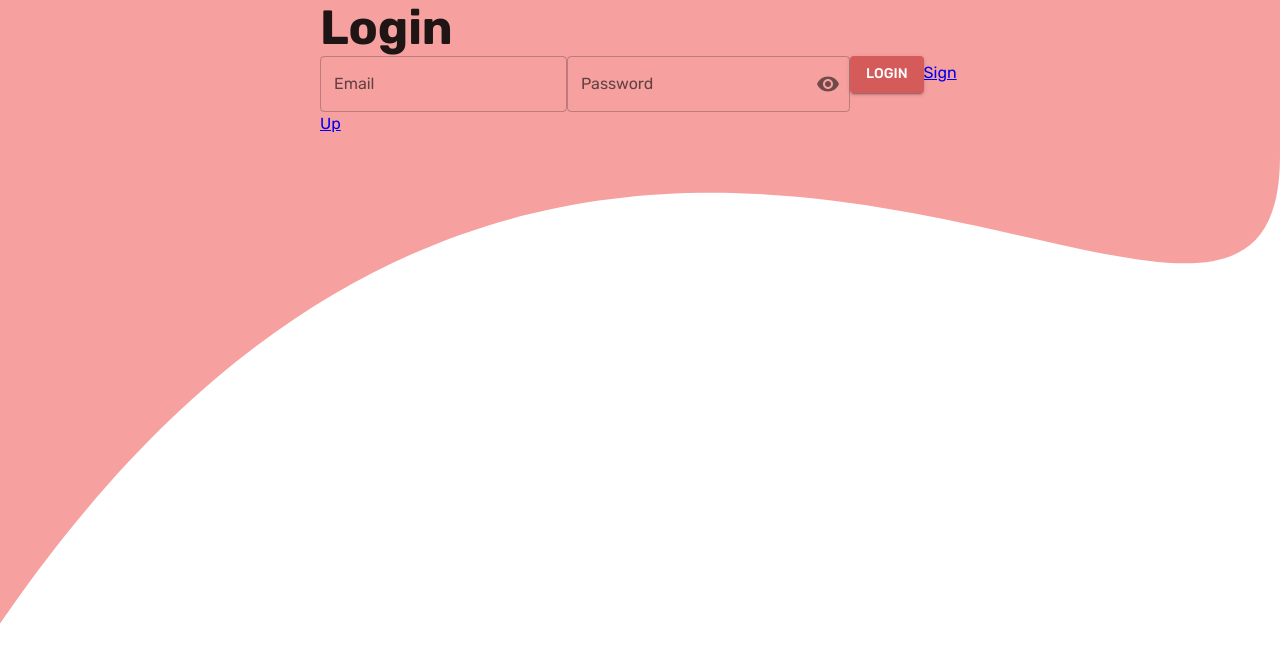
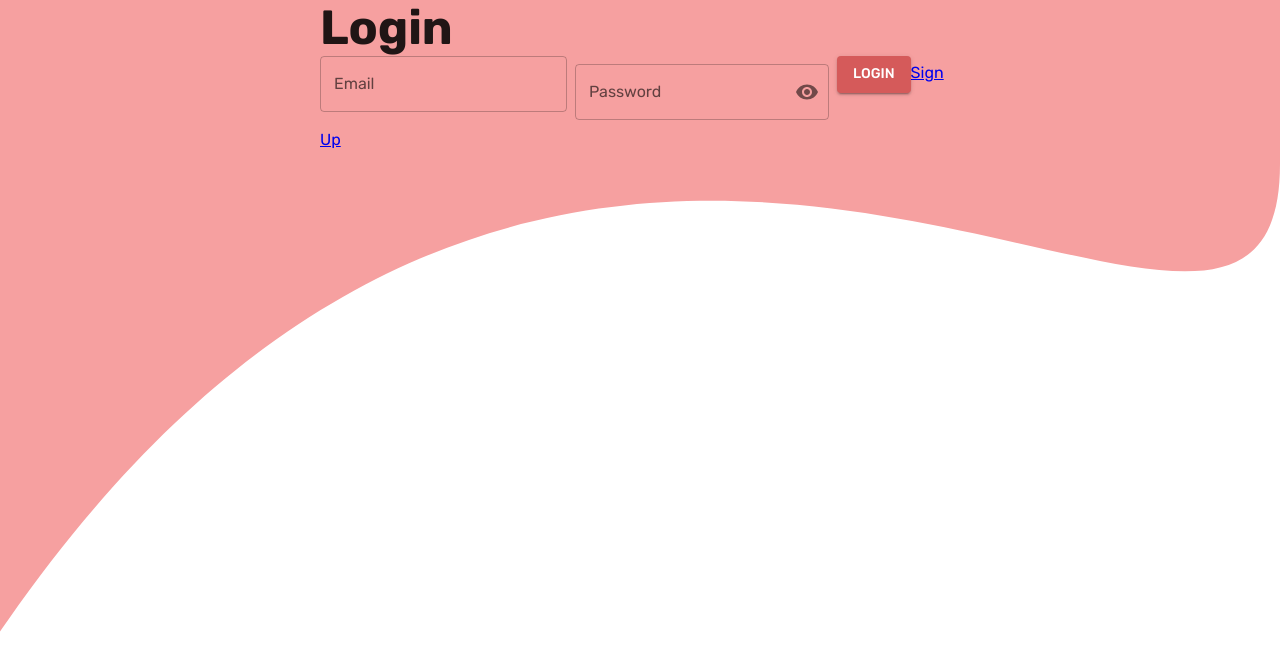
Before and after one commit to meetingbook/meetingbook, a React (Vite) app in the folder webapp/: page /login in a window 1280 px wide. Shown: the top 670 px of the page. Built offline with nearby package versions, Linux system fonts and the light colour scheme.

Commit message:
fix textfield

```diff
--- a/webapp/src/ui/components/atoms/textfield/PasswordTextField/index.jsx
+++ b/webapp/src/ui/components/atoms/textfield/PasswordTextField/index.jsx
@@ -3,9 +3,9 @@ import IconButton from '@mui/material/IconButton';
 import OutlinedInput from '@mui/material/OutlinedInput';
 import InputLabel from '@mui/material/InputLabel';
 import InputAdornment from '@mui/material/InputAdornment';
+import FormControl from '@mui/material/FormControl';
 import Visibility from '@mui/icons-material/Visibility';
 import VisibilityOff from '@mui/icons-material/VisibilityOff';
-import FormControl from '@mui/material/FormControl';
 
 export const PasswordTextField = (props) => {
   const [values, setValues] = React.useState({
@@ -13,12 +13,8 @@ export const PasswordTextField = (props) => {
     showPassword: false,
   });
 
-  // const handleChange = (prop) => (event) => {
-  //   setValues({ ...values, [prop]: event.target.value });
-  // };
-
-  const handleChange = (event) => {
-    setValues(Object.assign({}, values, { password: event.target.value }));
+  const handleChange = (prop) => (event) => {
+    setValues({ ...values, [prop]: event.target.value });
   };
 
   const handleClickShowPassword = () => {
@@ -33,7 +29,7 @@ export const PasswordTextField = (props) => {
   };
 
   return (
-    <FormControl variant="outlined">
+    <FormControl sx={{ m: 1, width: '25ch' }} variant="outlined">
       <InputLabel htmlFor="outlined-adornment-password">
         {props.label}
       </InputLabel>
@@ -41,7 +37,7 @@ export const PasswordTextField = (props) => {
         id="outlined-adornment-password"
         type={values.showPassword ? 'text' : 'password'}
         value={values.password}
-        onChange={handleChange}
+        onChange={handleChange('password')}
         endAdornment={
           <InputAdornment position="end">
             <IconButton
@@ -54,6 +50,7 @@ export const PasswordTextField = (props) => {
             </IconButton>
           </InputAdornment>
         }
+        {...props}
       />
     </FormControl>
   );
```
